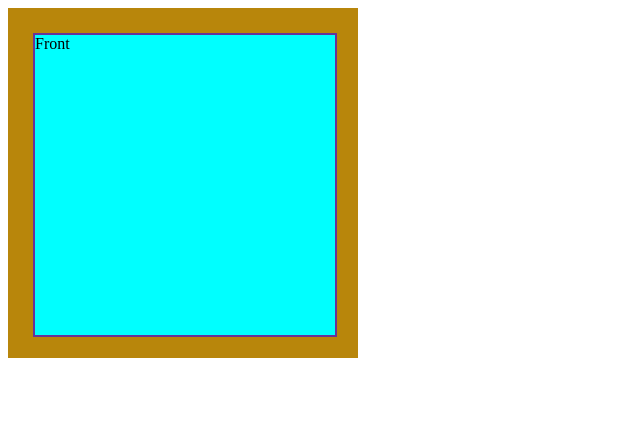
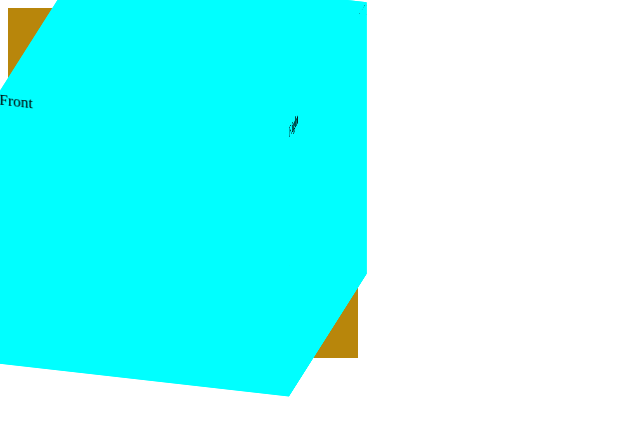
Before and after one commit to sakalx/react-cube-3d, a React app: page / in a window 1280 px wide. Shown: the whole page, without its empty margins (0-640 px from the left). Built offline with nearby package versions, Linux system fonts and the light colour scheme.

Commit message:
init: autoprefixer
Signed-off-by: sakal <sakals@mail.ua>

```diff
--- a/src/style.css
+++ b/src/style.css
@@ -1,8 +1,14 @@
 #cube-viewport {
+    -webkit-box-align: center;
+    -ms-flex-align: center;
     align-items: center;
     background: darkgoldenrod;
+    display: -webkit-box;
+    display: -ms-flexbox;
     display: flex;
     height: var(--viewport-size);
+    -webkit-box-pack: center;
+    -ms-flex-pack: center;
     justify-content: center;
     position: relative;
     width: var(--viewport-size);
@@ -10,9 +16,15 @@
 
 #cube-axis {
     height: var(--cube-size);
+    -webkit-transform-style: preserve-3d;
     transform-style: preserve-3d;
-    transform: rotateX(var(--y, 0deg)) rotateY(var(--x, 0deg));
+    -webkit-transform: rotateX(var(--y, -25deg)) rotateY(var(--x, -15deg));
+    transform: rotateX(var(--y, -25deg)) rotateY(var(--x, -15deg));
+    -webkit-transition: -webkit-transform .7s ease-out;
+    transition: -webkit-transform .7s ease-out;
+    -o-transition: transform .7s ease-out;
     transition: transform .7s ease-out;
+    transition: transform .7s ease-out, -webkit-transform .7s ease-out;
     width: var(--cube-size);
 }
 
@@ -21,35 +33,40 @@
     height: 100%;
     position: absolute;
     width: 100%;
-    border: 2px solid rebeccapurple;
 }
 
 /*Front*/
 #cube-side-0 {
+    -webkit-transform: translateZ(var(--translateZ));
     transform: translateZ(var(--translateZ));
 }
 
 /*Back*/
 #cube-side-1 {
+    -webkit-transform: rotateY(180deg) translateZ(var(--translateZ));
     transform: rotateY(180deg) translateZ(var(--translateZ));
 }
 
 /*Right*/
 #cube-side-2 {
+    -webkit-transform: rotateY(90deg) translateZ(var(--translateZ));
     transform: rotateY(90deg) translateZ(var(--translateZ));
 }
 
 /*Left*/
 #cube-side-3 {
+    -webkit-transform: rotateY(-90deg) translateZ(var(--translateZ));
     transform: rotateY(-90deg) translateZ(var(--translateZ));
 }
 
 /*Top*/
 #cube-side-4 {
+    -webkit-transform: rotateX(90deg) translateZ(var(--translateZ));
     transform: rotateX(90deg) translateZ(var(--translateZ));
 }
 
 /*Bottom*/
 #cube-side-5 {
+    -webkit-transform: rotateX(-90deg) translateZ(var(--translateZ));
     transform: rotateX(-90deg) translateZ(var(--translateZ));
 }
```
